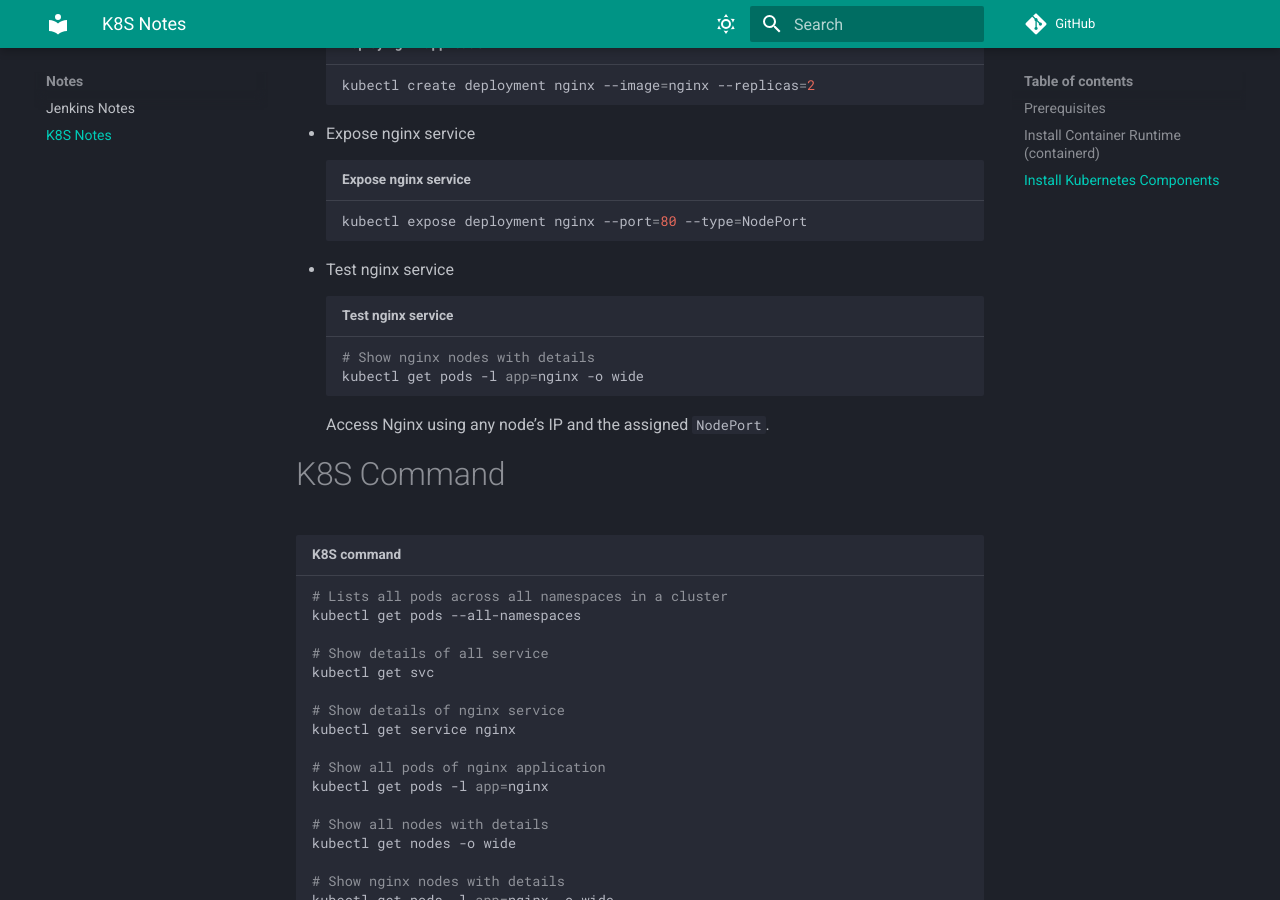
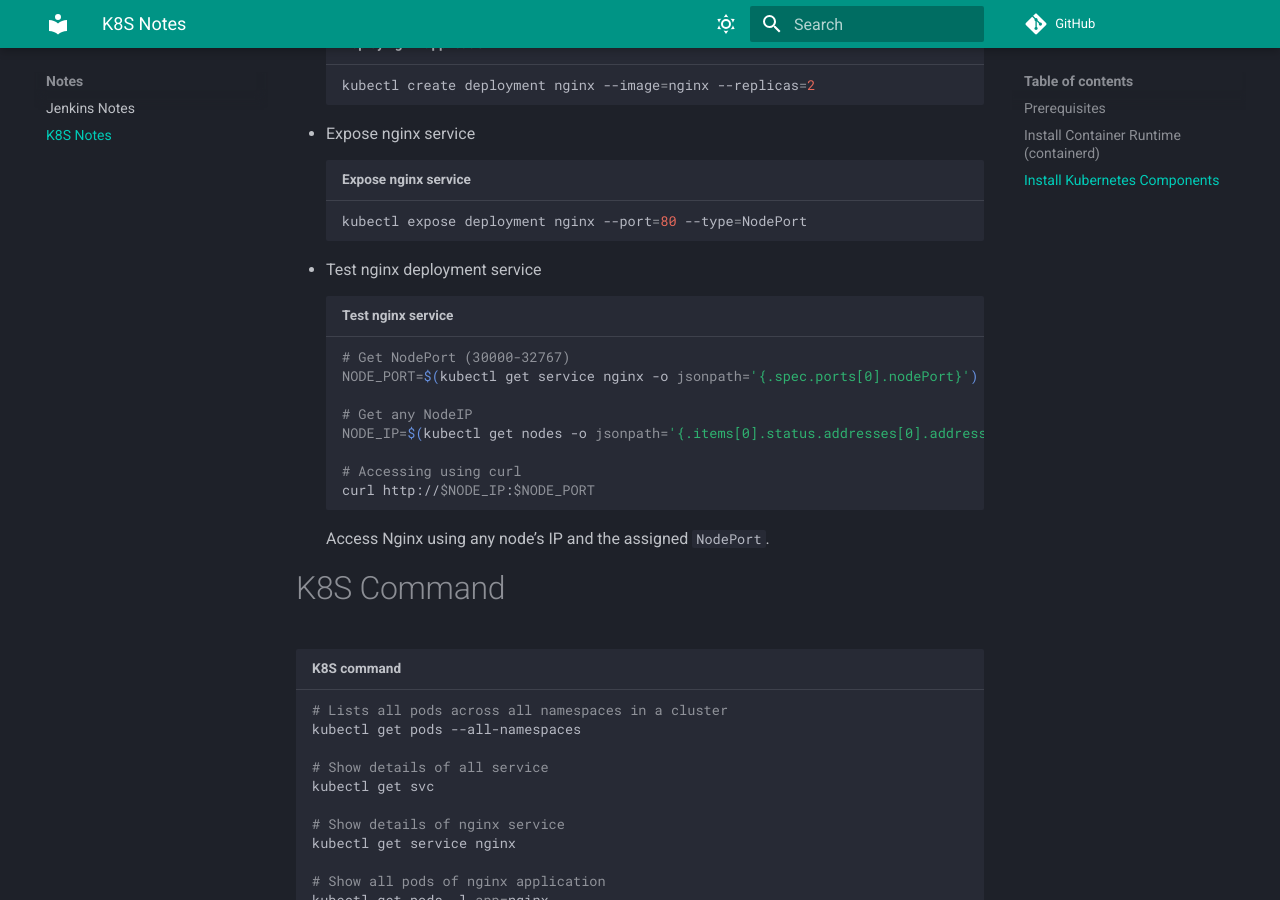
Before and after one commit to zhouushe/notes, an MkDocs documentation site: the page built from docs/k8s.md, in a window 1280 px wide and 900 px high, scrolled down 5703 px. Built offline with MkDocs 1.6.1 and Material for MkDocs 9.7.7, drawn with Linux system fonts in a browser that asks for light colours; comment, search, counter and statistics services are not loaded.

Commit message:
Update k8s.md

````diff
--- a/docs/k8s.md
+++ b/docs/k8s.md
@@ -180,10 +180,16 @@ kubectl create deployment nginx --image=nginx --replicas=2
 ```bash title="Expose nginx service"
 kubectl expose deployment nginx --port=80 --type=NodePort
 ```
-- Test nginx service
+- Test nginx deployment service
 ```bash title="Test nginx service"
-# Show nginx nodes with details
-kubectl get pods -l app=nginx -o wide
+# Get NodePort (30000-32767)
+NODE_PORT=$(kubectl get service nginx -o jsonpath='{.spec.ports[0].nodePort}')
+
+# Get any NodeIP
+NODE_IP=$(kubectl get nodes -o jsonpath='{.items[0].status.addresses[0].address}')
+
+# Accessing using curl
+curl http://$NODE_IP:$NODE_PORT
 ```
 Access Nginx using any node’s IP and the assigned `NodePort`.
 
````
